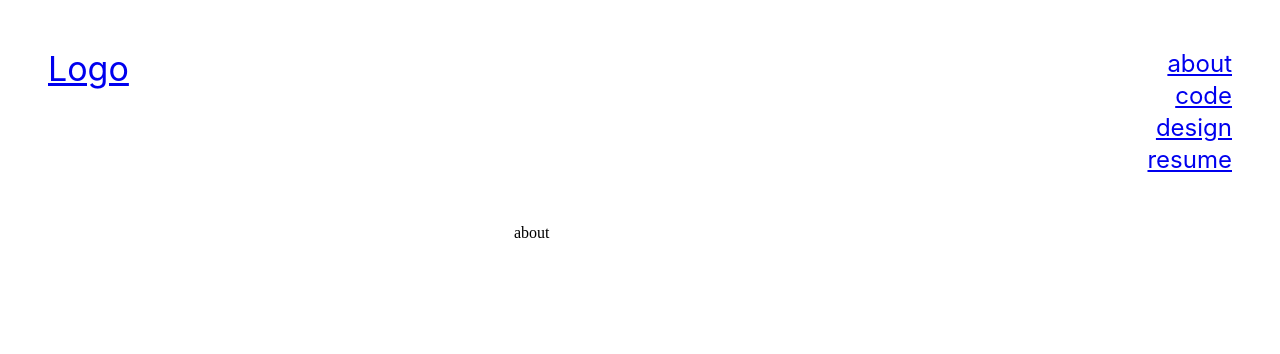
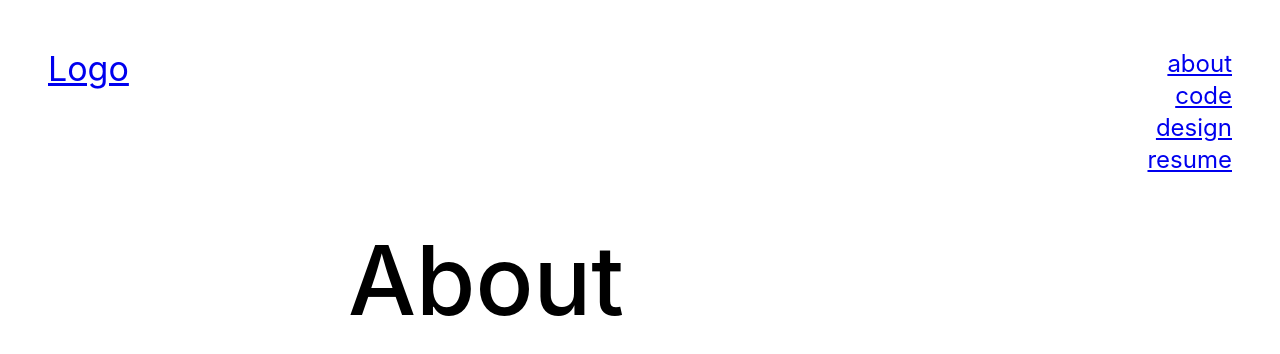
Before and after one commit to sharonyang16/personal-website, a Gatsby app: page /about in a window 1280 px wide. Shown: the top 354 px of the page. Built offline with nearby package versions, Linux system fonts and the light colour scheme.

Commit message:
#11 Updated all page headings

```diff
--- a/src/pages/about.js
+++ b/src/pages/about.js
@@ -1,6 +1,6 @@
 import * as React from "react";
-import { Container } from "@mui/material";
+import PageHeading from "../components/PageHeading";
 
 export default function AboutPage() {
-  return <Container maxWidth="sm">about</Container>;
+  return <PageHeading title="About" />;
 }
--- a/src/pages/code.js
+++ b/src/pages/code.js
@@ -1,6 +1,6 @@
 import * as React from "react";
-import { Container } from "@mui/material";
+import PageHeading from "../components/PageHeading";
 
 export default function CodePage() {
-  return <Container maxWidth="sm">code</Container>;
+  return <PageHeading title="Code" />;
 }
--- a/src/pages/design.js
+++ b/src/pages/design.js
@@ -1,6 +1,6 @@
 import * as React from "react";
-import { Container } from "@mui/material";
+import PageHeading from "../components/PageHeading";
 
 export default function DesignPage() {
-  return <Container maxWidth="sm">design</Container>;
+  return <PageHeading title="Design" />;
 }
--- a/src/pages/resume.js
+++ b/src/pages/resume.js
@@ -1,6 +1,6 @@
 import * as React from "react";
-import { Container } from "@mui/material";
+import PageHeading from "../components/PageHeading";
 
 export default function ResumePage() {
-  return <Container maxWidth="sm">resume</Container>;
+  return <PageHeading title="Resume" />;
 }
```
